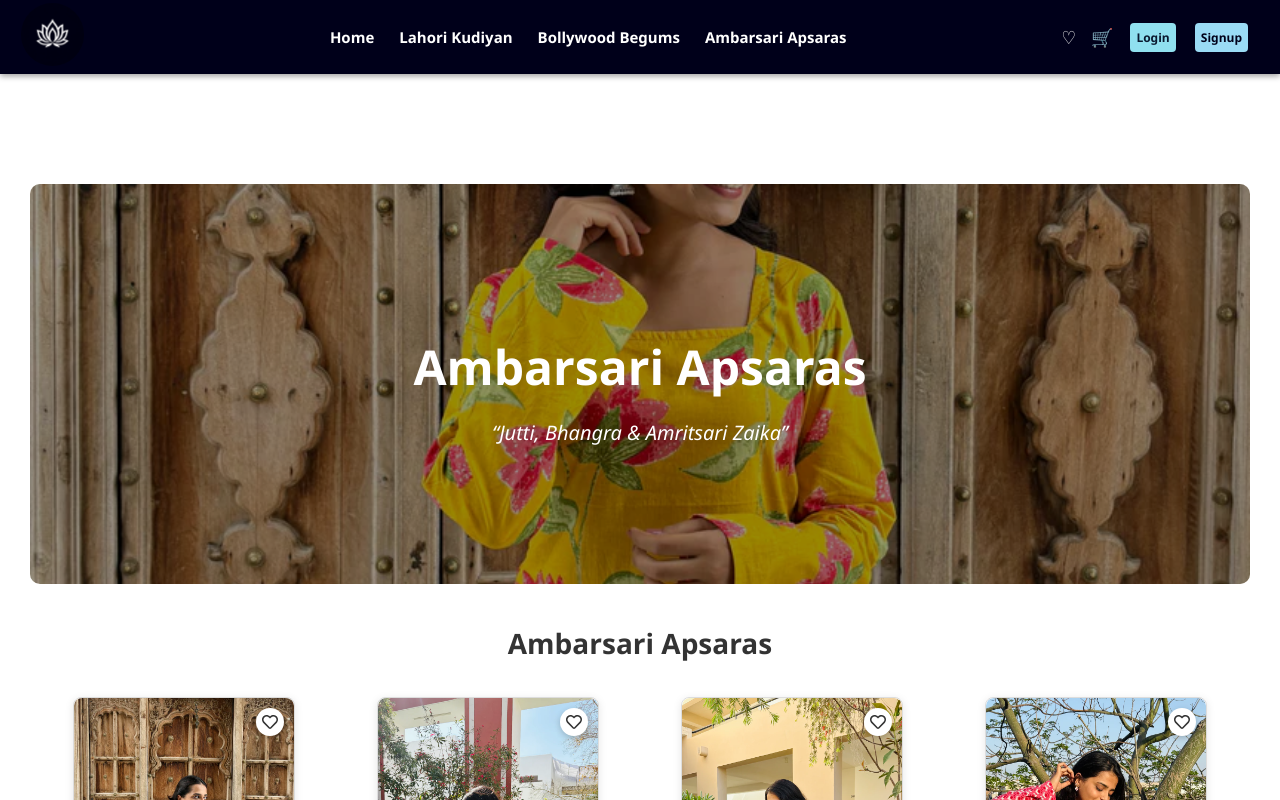
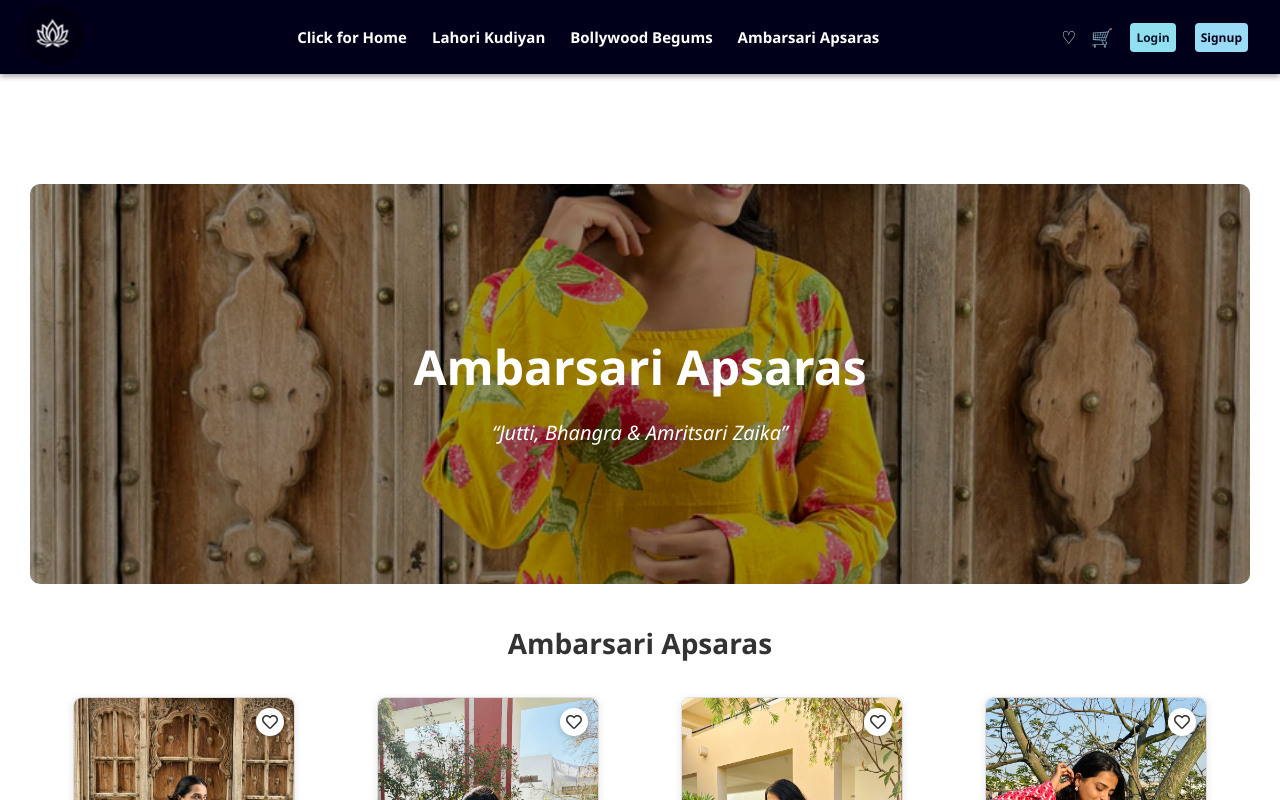
Before and after one commit to gurpreetkaur2720/LibaasProject, a React (Create React App) app in the folder libaas/: page /ambarsari-apsaras in a window 1280 px wide. Built offline with nearby package versions, Linux system fonts and the light colour scheme.

Commit message:
changed nav and footer

```diff
--- a/libaas/src/components/Footer.jsx
+++ b/libaas/src/components/Footer.jsx
@@ -19,7 +19,7 @@ export default function Footer() {
         </p>
 
         <nav className="footer__links" aria-label="Footer links">
-          <Link to="/about">About Us</Link>
+          <Link to="/about">About </Link>
           <span className="sep" aria-hidden="true">•</span>
           <Link to="/size-chart">Size Chart</Link>
         </nav>
--- a/libaas/src/components/Navbar.jsx
+++ b/libaas/src/components/Navbar.jsx
@@ -15,7 +15,7 @@ const Navbar = () => {
 
       {/* Center Links */}
       <ul className="navbar-links">
-        <li><Link to="/">Home</Link></li>
+        <li><Link to="/">Click for Home</Link></li>
         <li><Link to="/lahori-kudiyan">Lahori Kudiyan</Link></li>
         <li><Link to="/bollywood-begums">Bollywood Begums</Link></li>
         <li><Link to="/ambarsari-apsaras">Ambarsari Apsaras</Link></li>
```
